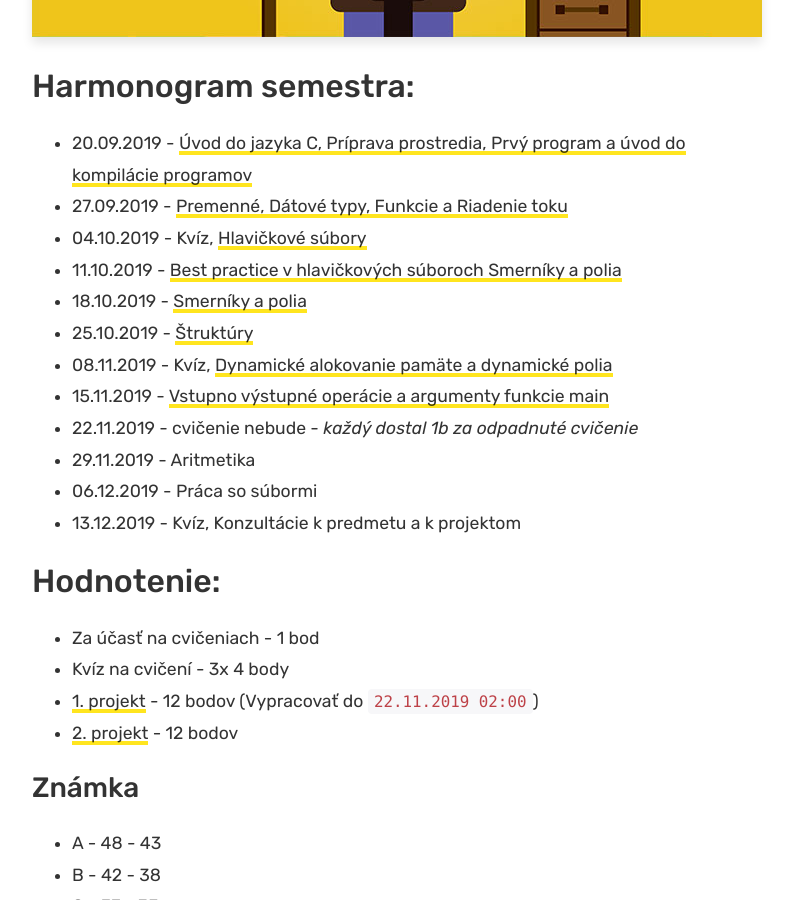
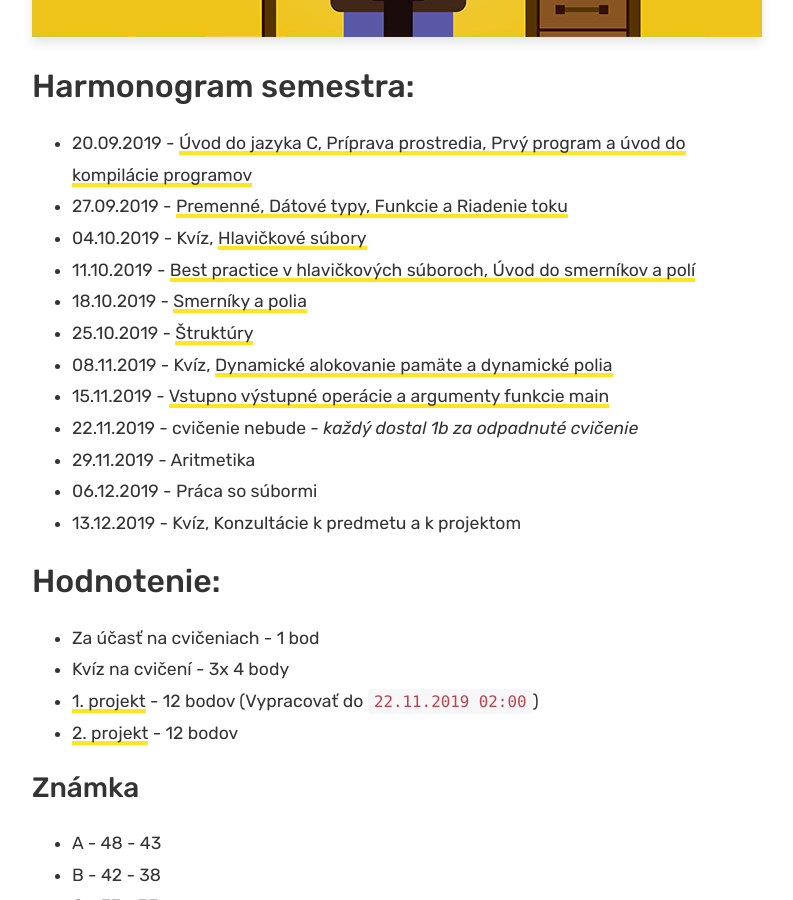
Before and after one commit to ppatrik/ppatrik.github.io, a Jekyll site: the page built from _posts/2019-09-20-JAC-0.md, in a window 1280 px wide and 900 px high, scrolled down 608 px. Shown: the whole window, without its empty margins (243-1036 px from the left). Built offline with Jekyll 4.4.1, drawn with Linux system fonts in a browser that asks for light colours; comment, search, counter and statistics services are not loaded.

Commit message:
Update 2019-09-20-JAC-0.md

```diff
--- a/_posts/2019-09-20-JAC-0.md
+++ b/_posts/2019-09-20-JAC-0.md
@@ -11,7 +11,7 @@ author: ppatrik
 * 20.09.2019 - [Úvod do jazyka C, Príprava prostredia, Prvý program a úvod do kompilácie programov]({{site.base_url}}/vyuka/jac/2019/09/20/JAC-Cvicenie01)
 * 27.09.2019 - [Premenné, Dátové typy, Funkcie a Riadenie toku]({{site.base_url}}/vyuka/jac/2019/09/27/JAC-Cvicenie02)
 * 04.10.2019 - Kvíz, [Hlavičkové súbory]({{site.base_url}}/vyuka/jac/2019/10/04/JAC-Cvicenie03)
-* 11.10.2019 - [Best practice v hlavičkových súboroch Smerníky a polia]({{site.base_url}}/vyuka/jac/2019/10/11/JAC-Cvicenie04)
+* 11.10.2019 - [Best practice v hlavičkových súboroch, Úvod do smerníkov a polí]({{site.base_url}}/vyuka/jac/2019/10/11/JAC-Cvicenie04)
 * 18.10.2019 - [Smerníky a polia]({{site.base_url}}/vyuka/jac/2019/10/18/JAC-Cvicenie05)
 * 25.10.2019 - [Štruktúry]({{site.base_url}}/vyuka/jac/2019/10/25/JAC-Cvicenie06)
 * 08.11.2019 - Kvíz, [Dynamické alokovanie pamäte a dynamické polia]({{site.base_url}}/vyuka/jac/2019/11/08/JAC-Cvicenie07.html)
```
